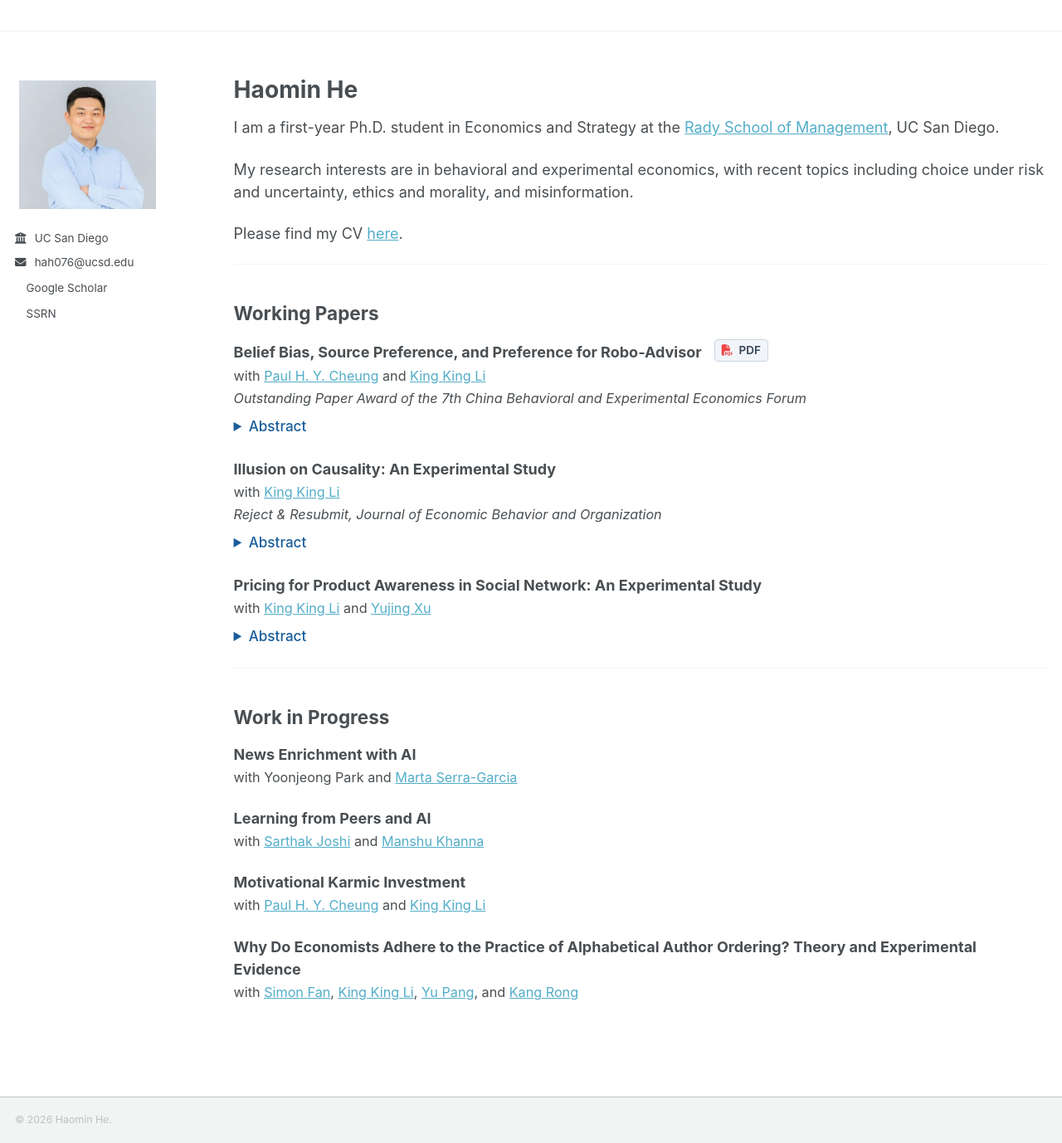
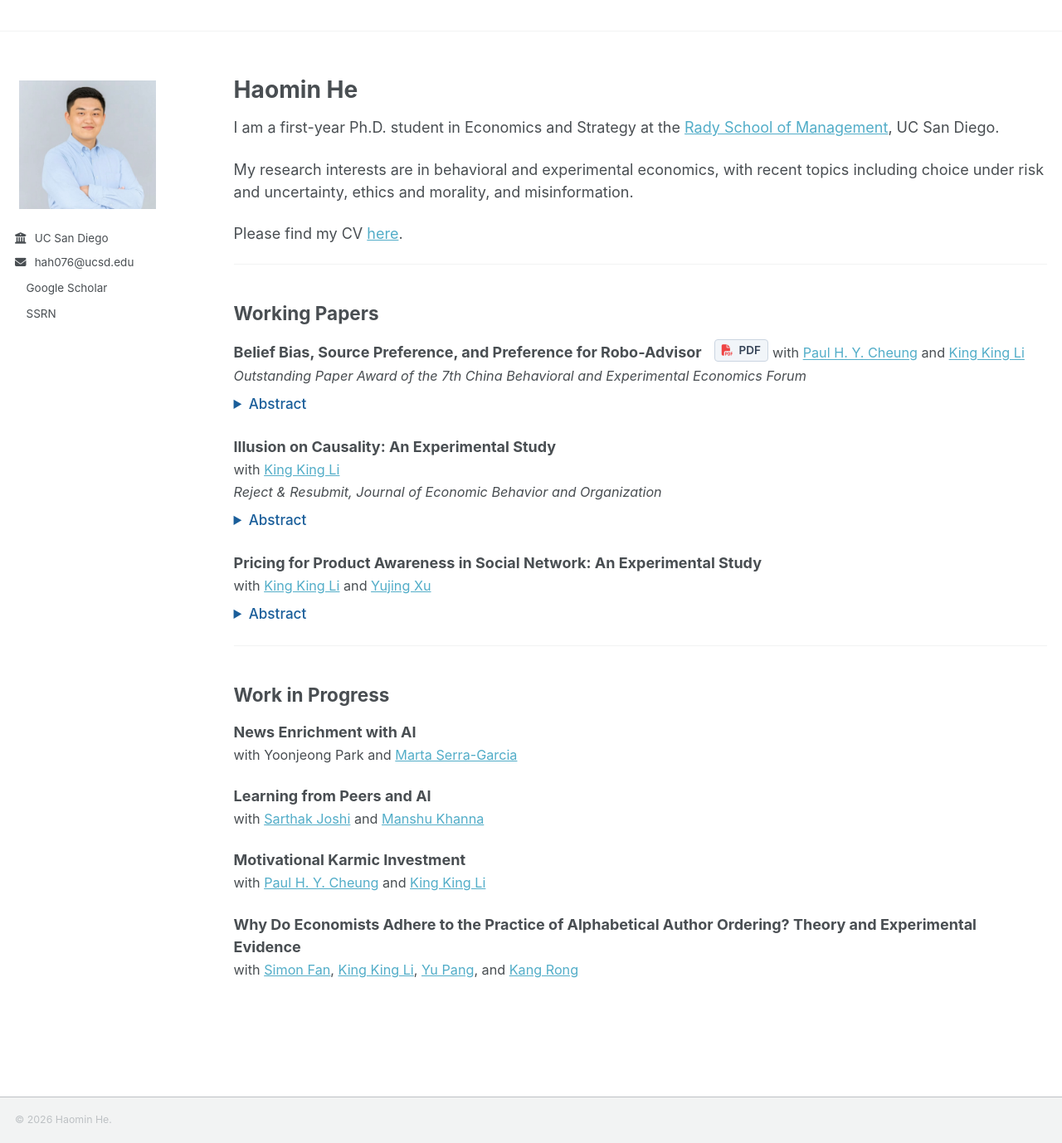
Before and after one commit to haomin-he/haomin-he.github.io, a Jekyll site: the page built from _pages/about.md, in a window 1280 px wide and 1378 px high. Shown: the whole window at 83% size. Built offline with Jekyll 4.4.1, drawn with Linux system fonts in a browser that asks for light colours; a script bundle is joined from its source files by our own code; a style sheet for code colours, icons or effects is not loaded.

Commit message:
Update about.md

```diff
--- a/_pages/about.md
+++ b/_pages/about.md
@@ -40,7 +40,7 @@ Please find my CV <a href="../assets/CV_Haomin_202611.pdf" target="_blank" rel="
 ## Working Papers
 
 **Belief Bias, Source Preference, and Preference for Robo-Advisor**
-<a href="/assets/Robo_Advisor.pdf" target="_blank" style="display: inline-block; padding: 2px 8px; margin-left: 10px; background-color: #f1f5f9; color: #334155; border: 1px solid #cbd5e1; border-radius: 4px; font-size: 0.75em; font-weight: 600; text-decoration: none; vertical-align: text-bottom; transition: all 0.2s;"><i class="fas fa-file-pdf" style="color: #ef4444; margin-right: 4px;"></i> PDF</a><br>
+<a href="/assets/Robo_Advisor.pdf" target="_blank" style="display: inline-block; padding: 2px 8px; margin-left: 10px; background-color: #f1f5f9; color: #334155; border: 1px solid #cbd5e1; border-radius: 4px; font-size: 0.75em; font-weight: 600; text-decoration: none; vertical-align: text-bottom; transition: all 0.2s;"><i class="fas fa-file-pdf" style="color: #ef4444; margin-right: 4px;"></i> PDF</a>
 <span style="font-size: 0.9em;">with <a href="https://www.paulcheung.net/" target="_blank" rel="noopener noreferrer">Paul H. Y. Cheung</a> and <a href="https://likklab.com/" target="_blank" rel="noopener noreferrer">King King Li</a></span><br>
 <em style="font-size: 0.9em;">Outstanding Paper Award of the 7th China Behavioral and Experimental Economics Forum</em>
 
```
